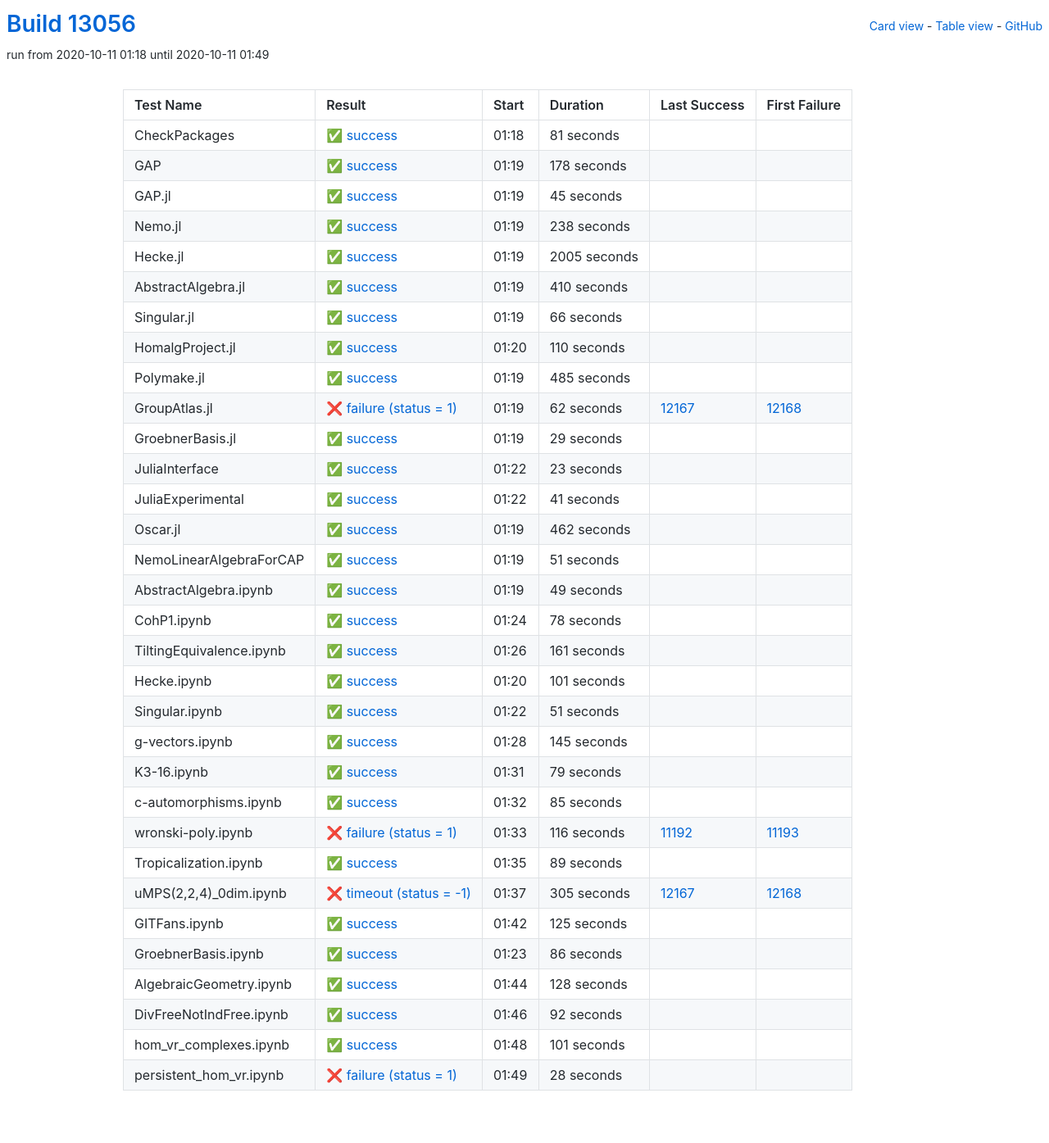
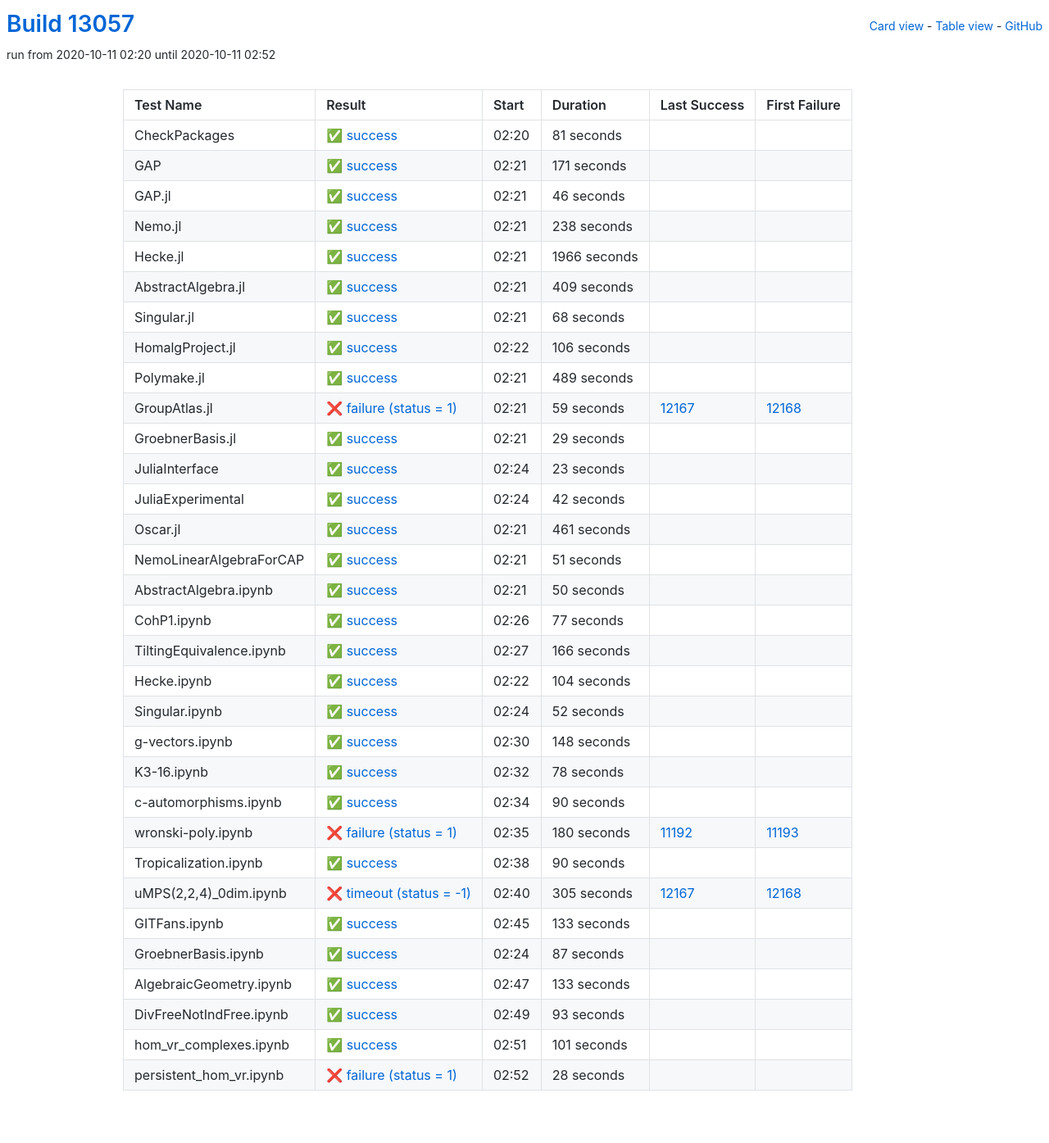
Before and after one commit to oscar-system/oscar-ci-status, a Jekyll site: the page built from table.html, in a window 1280 px wide. Shown: the whole page at 82% size. Built offline with Jekyll 4.4.1, drawn with Linux system fonts in a browser that asks for light colours.

Commit message:
Build #13057

```diff
--- a/_data/ci.yml
+++ b/_data/ci.yml
@@ -1,6 +1,6 @@
 ---
-build: 13056
-build_url: https://oscarci.mathematik.uni-kl.de/job/oscar/13056/
+build: 13057
+build_url: https://oscarci.mathematik.uni-kl.de/job/oscar/13057/
 job: oscar
 organization: oscar-system
 repo: oscar-ci-status
@@ -8,8 +8,8 @@ repourl: https://github.com/oscar-system/oscar-ci-status
 tests:
 - name: CheckPackages
   id: checkpackages
-  log: https://oscarci.mathematik.uni-kl.de/job/oscar/13056/artifact/logs/build-13056/CheckPackages.log
-  start: 2020-10-11 01:18
+  log: https://oscarci.mathematik.uni-kl.de/job/oscar/13057/artifact/logs/build-13057/CheckPackages.log
+  start: 2020-10-11 02:20
   success: true
   exitcode: 0
   status: success
@@ -20,32 +20,32 @@ tests:
   first_failure_url:
 - name: GAP
   id: gap
-  log: https://oscarci.mathematik.uni-kl.de/job/oscar/13056/artifact/logs/build-13056/GAP.log
-  start: 2020-10-11 01:19
+  log: https://oscarci.mathematik.uni-kl.de/job/oscar/13057/artifact/logs/build-13057/GAP.log
+  start: 2020-10-11 02:21
   success: true
   exitcode: 0
   status: success
-  duration: 178
+  duration: 171
   last_success: false
   last_success_url:
   first_failure: false
   first_failure_url:
 - name: GAP.jl
   id: gap-jl
-  log: https://oscarci.mathematik.uni-kl.de/job/oscar/13056/artifact/logs/build-13056/GAP.jl.log
-  start: 2020-10-11 01:19
+  log: https://oscarci.mathematik.uni-kl.de/job/oscar/13057/artifact/logs/build-13057/GAP.jl.log
+  start: 2020-10-11 02:21
   success: true
   exitcode: 0
   status: success
-  duration: 45
+  duration: 46
   last_success: false
   last_success_url:
   first_failure: false
   first_failure_url:
 - name: Nemo.jl
   id: nemo-jl
-  log: https://oscarci.mathematik.uni-kl.de/job/oscar/13056/artifact/logs/build-13056/Nemo.jl.log
-  start: 2020-10-11 01:19
+  log: https://oscarci.mathematik.uni-kl.de/job/oscar/13057/artifact/logs/build-13057/Nemo.jl.log
+  start: 2020-10-11 02:21
   success: true
   exitcode: 0
   status: success
@@ -56,80 +56,80 @@ tests:
   first_failure_url:
 - name: Hecke.jl
   id: hecke-jl
-  log: https://oscarci.mathematik.uni-kl.de/job/oscar/13056/artifact/logs/build-13056/Hecke.jl.log
-  start: 2020-10-11 01:19
+  log: https://oscarci.mathematik.uni-kl.de/job/oscar/13057/artifact/logs/build-13057/Hecke.jl.log
+  start: 2020-10-11 02:21
   success: true
   exitcode: 0
   status: success
-  duration: 2005
+  duration: 1966
   last_success: false
   last_success_url:
   first_failure: false
   first_failure_url:
 - name: AbstractAlgebra.jl
   id: abstractalgebra-jl
-  log: https://oscarci.mathematik.uni-kl.de/job/oscar/13056/artifact/logs/build-13056/AbstractAlgebra.jl.log
-  start: 2020-10-11 01:19
+  log: https://oscarci.mathematik.uni-kl.de/job/oscar/13057/artifact/logs/build-13057/AbstractAlgebra.jl.log
+  start: 2020-10-11 02:21
   success: true
   exitcode: 0
   status: success
-  duration: 410
+  duration: 409
   last_success: false
   last_success_url:
   first_failure: false
   first_failure_url:
 - name: Singular.jl
   id: singular-jl
-  log: https://oscarci.mathematik.uni-kl.de/job/oscar/13056/artifact/logs/build-13056/Singular.jl.log
-  start: 2020-10-11 01:19
+  log: https://oscarci.mathematik.uni-kl.de/job/oscar/13057/artifact/logs/build-13057/Singular.jl.log
+  start: 2020-10-11 02:21
   success: true
   exitcode: 0
   status: success
-  duration: 66
+  duration: 68
   last_success: false
   last_success_url:
   first_failure: false
   first_failure_url:
 - name: HomalgProject.jl
   id: homalgproject-jl
-  log: https://oscarci.mathematik.uni-kl.de/job/oscar/13056/artifact/logs/build-13056/HomalgProject.jl.log
-  start: 2020-10-11 01:20
+  log: https://oscarci.mathematik.uni-kl.de/job/oscar/13057/artifact/logs/build-13057/HomalgProject.jl.log
+  start: 2020-10-11 02:22
   success: true
   exitcode: 0
   status: success
-  duration: 110
+  duration: 106
   last_success: false
   last_success_url:
   first_failure: false
   first_failure_url:
 - name: Polymake.jl
   id: polymake-jl
-  log: https://oscarci.mathematik.uni-kl.de/job/oscar/13056/artifact/logs/build-13056/Polymake.jl.log
-  start: 2020-10-11 01:19
+  log: https://oscarci.mathematik.uni-kl.de/job/oscar/13057/artifact/logs/build-13057/Polymake.jl.log
+  start: 2020-10-11 02:21
   success: true
   exitcode: 0
   status: success
-  duration: 485
+  duration: 489
   last_success: false
   last_success_url:
   first_failure: false
   first_failure_url:
 - name: GroupAtlas.jl
   id: groupatlas-jl
-  log: https://oscarci.mathematik.uni-kl.de/job/oscar/13056/artifact/logs/build-13056/GroupAtlas.jl.log
-  start: 2020-10-11 01:19
+  log: https://oscarci.mathematik.uni-kl.de/job/oscar/13057/artifact/logs/build-13057/GroupAtlas.jl.log
+  start: 2020-10-11 02:21
   success: false
   exitcode: 1
   status: failure
-  duration: 62
+  duration: 59
   last_success: 12167
   last_success_url: https://oscarci.mathematik.uni-kl.de/job/oscar/12167/
   first_failure: 12168
   first_failure_url: https://oscarci.mathematik.uni-kl.de/job/oscar/12168/
 - name: GroebnerBasis.jl
   id: groebnerbasis-jl
-  log: https://oscarci.mathematik.uni-kl.de/job/oscar/13056/artifact/logs/build-13056/GroebnerBasis.jl.log
-  start: 2020-10-11 01:19
+  log: https://oscarci.mathematik.uni-kl.de/job/oscar/13057/artifact/logs/build-13057/GroebnerBasis.jl.log
+  start: 2020-10-11 02:21
   success: true
   exitcode: 0
   status: success
@@ -140,8 +140,8 @@ tests:
   first_failure_url:
 - name: JuliaInterface
   id: juliainterface
-  log: https://oscarci.mathematik.uni-kl.de/job/oscar/13056/artifact/logs/build-13056/JuliaInterface.log
-  start: 2020-10-11 01:22
+  log: https://oscarci.mathematik.uni-kl.de/job/oscar/13057/artifact/logs/build-13057/JuliaInterface.log
+  start: 2020-10-11 02:24
   success: true
   exitcode: 0
   status: success
@@ -152,32 +152,32 @@ tests:
   first_failure_url:
 - name: JuliaExperimental
   id: juliaexperimental
-  log: https://oscarci.mathematik.uni-kl.de/job/oscar/13056/artifact/logs/build-13056/JuliaExperimental.log
-  start: 2020-10-11 01:22
+  log: https://oscarci.mathematik.uni-kl.de/job/oscar/13057/artifact/logs/build-13057/JuliaExperimental.log
+  start: 2020-10-11 02:24
   success: true
   exitcode: 0
   status: success
-  duration: 41
+  duration: 42
   last_success: false
   last_success_url:
   first_failure: false
   first_failure_url:
 - name: Oscar.jl
   id: oscar-jl
-  log: https://oscarci.mathematik.uni-kl.de/job/oscar/13056/artifact/logs/build-13056/Oscar.jl.log
-  start: 2020-10-11 01:19
+  log: https://oscarci.mathematik.uni-kl.de/job/oscar/13057/artifact/logs/build-13057/Oscar.jl.log
+  start: 2020-10-11 02:21
   success: true
   exitcode: 0
   status: success
-  duration: 462
+  duration: 461
   last_success: false
   last_success_url:
   first_failure: false
   first_failure_url:
 - name: NemoLinearAlgebraForCAP
   id: nemolinearalgebraforcap
-  log: https://oscarci.mathematik.uni-kl.de/job/oscar/13056/artifact/logs/build-13056/NemoLinearAlgebraForCAP.log
-  start: 2020-10-11 01:19
+  log: https://oscarci.mathematik.uni-kl.de/job/oscar/13057/artifact/logs/build-13057/NemoLinearAlgebraForCAP.log
+  start: 2020-10-11 02:21
   success: true
   exitcode: 0
   status: success
@@ -188,20 +188,80 @@ tests:
   first_failure_url:
 - name: AbstractAlgebra.ipynb
   id: abstractalgebra-ipynb
-  log: https://oscarci.mathematik.uni-kl.de/job/oscar/13056/artifact/logs/build-13056/AbstractAlgebra.ipynb.log
-  start: 2020-10-11 01:19
+  log: https://oscarci.mathematik.uni-kl.de/job/oscar/13057/artifact/logs/build-13057/AbstractAlgebra.ipynb.log
+  start: 2020-10-11 02:21
   success: true
   exitcode: 0
   status: success
-  duration: 49
+  duration: 50
   last_success: false
   last_success_url:
   first_failure: false
   first_failure_url:
 - name: CohP1.ipynb
   id: cohp1-ipynb
-  log: https://oscarci.mathematik.uni-kl.de/job/oscar/13056/artifact/logs/build-13056/CohP1.ipynb.log
-  start: 2020-10-11 01:24
+  log: https://oscarci.mathematik.uni-kl.de/job/oscar/13057/artifact/logs/build-13057/CohP1.ipynb.log
+  start: 2020-10-11 02:26
+  success: true
+  exitcode: 0
+  status: success
+  duration: 77
+  last_success: false
+  last_success_url:
+  first_failure: false
+  first_failure_url:
+- name: TiltingEquivalence.ipynb
+  id: tiltingequivalence-ipynb
+  log: https://oscarci.mathematik.uni-kl.de/job/oscar/13057/artifact/logs/build-13057/TiltingEquivalence.ipynb.log
+  start: 2020-10-11 02:27
+  success: true
+  exitcode: 0
+  status: success
+  duration: 166
+  last_success: false
+  last_success_url:
+  first_failure: false
+  first_failure_url:
+- name: Hecke.ipynb
+  id: hecke-ipynb
+  log: https://oscarci.mathematik.uni-kl.de/job/oscar/13057/artifact/logs/build-13057/Hecke.ipynb.log
+  start: 2020-10-11 02:22
+  success: true
+  exitcode: 0
+  status: success
+  duration: 104
+  last_success: false
+  last_success_url:
+  first_failure: false
+  first_failure_url:
+- name: Singular.ipynb
+  id: singular-ipynb
+  log: https://oscarci.mathematik.uni-kl.de/job/oscar/13057/artifact/logs/build-13057/Singular.ipynb.log
+  start: 2020-10-11 02:24
+  success: true
+  exitcode: 0
+  status: success
+  duration: 52
+  last_success: false
+  last_success_url:
+  first_failure: false
+  first_failure_url:
+- name: g-vectors.ipynb
+  id: g-vectors-ipynb
+  log: https://oscarci.mathematik.uni-kl.de/job/oscar/13057/artifact/logs/build-13057/g-vectors.ipynb.log
+  start: 2020-10-11 02:30
+  success: true
+  exitcode: 0
+  status: success
+  duration: 148
+  last_success: false
+  last_success_url:
+  first_failure: false
+  first_failure_url:
+- name: K3-16.ipynb
+  id: k3-16-ipynb
+  log: https://oscarci.mathematik.uni-kl.de/job/oscar/13057/artifact/logs/build-13057/K3-16.ipynb.log
+  start: 2020-10-11 02:32
   success: true
   exitcode: 0
   status: success
@@ -210,106 +270,46 @@ tests:
   last_success_url:
   first_failure: false
   first_failure_url:
-- name: TiltingEquivalence.ipynb
-  id: tiltingequivalence-ipynb
-  log: https://oscarci.mathematik.uni-kl.de/job/oscar/13056/artifact/logs/build-13056/TiltingEquivalence.ipynb.log
-  start: 2020-10-11 01:26
+- name: c-automorphisms.ipynb
+  id: c-automorphisms-ipynb
+  log: https://oscarci.mathematik.uni-kl.de/job/oscar/13057/artifact/logs/build-13057/c-automorphisms.ipynb.log
+  start: 2020-10-11 02:34
   success: true
   exitcode: 0
   status: success
-  duration: 161
-  last_success: false
-  last_success_url:
-  first_failure: false
-  first_failure_url:
-- name: Hecke.ipynb
-  id: hecke-ipynb
-  log: https://oscarci.mathematik.uni-kl.de/job/oscar/13056/artifact/logs/build-13056/Hecke.ipynb.log
-  start: 2020-10-11 01:20
-  success: true
-  exitcode: 0
-  status: success
-  duration: 101
-  last_success: false
-  last_success_url:
-  first_failure: false
-  first_failure_url:
-- name: Singular.ipynb
-  id: singular-ipynb
-  log: https://oscarci.mathematik.uni-kl.de/job/oscar/13056/artifact/logs/build-13056/Singular.ipynb.log
-  start: 2020-10-11 01:22
-  success: true
-  exitcode: 0
-  status: success
-  duration: 51
-  last_success: false
-  last_success_url:
-  first_failure: false
-  first_failure_url:
-- name: g-vectors.ipynb
-  id: g-vectors-ipynb
-  log: https://oscarci.mathematik.uni-kl.de/job/oscar/13056/artifact/logs/build-13056/g-vectors.ipynb.log
-  start: 2020-10-11 01:28
-  success: true
-  exitcode: 0
-  status: success
-  duration: 145
-  last_success: false
-  last_success_url:
-  first_failure: false
-  first_failure_url:
-- name: K3-16.ipynb
-  id: k3-16-ipynb
-  log: https://oscarci.mathematik.uni-kl.de/job/oscar/13056/artifact/logs/build-13056/K3-16.ipynb.log
-  start: 2020-10-11 01:31
-  success: true
-  exitcode: 0
-  status: success
-  duration: 79
-  last_success: false
-  last_success_url:
-  first_failure: false
-  first_failure_url:
-- name: c-automorphisms.ipynb
-  id: c-automorphisms-ipynb
-  log: https://oscarci.mathematik.uni-kl.de/job/oscar/13056/artifact/logs/build-13056/c-automorphisms.ipynb.log
-  start: 2020-10-11 01:32
-  success: true
-  exitcode: 0
-  status: success
-  duration: 85
+  duration: 90
   last_success: false
   last_success_url:
   first_failure: false
   first_failure_url:
 - name: wronski-poly.ipynb
   id: wronski-poly-ipynb
-  log: https://oscarci.mathematik.uni-kl.de/job/oscar/13056/artifact/logs/build-13056/wronski-poly.ipynb.log
-  start: 2020-10-11 01:33
+  log: https://oscarci.mathematik.uni-kl.de/job/oscar/13057/artifact/logs/build-13057/wronski-poly.ipynb.log
+  start: 2020-10-11 02:35
   success: false
   exitcode: 1
   status: failure
-  duration: 116
+  duration: 180
   last_success: 11192
   last_success_url: https://oscarci.mathematik.uni-kl.de/job/oscar/11192/
   first_failure: 11193
   first_failure_url: https://oscarci.mathematik.uni-kl.de/job/oscar/11193/
 - name: Tropicalization.ipynb
   id: tropicalization-ipynb
-  log: https://oscarci.mathematik.uni-kl.de/job/oscar/13056/artifact/logs/build-13056/Tropicalization.ipynb.log
-  start: 2020-10-11 01:35
+  log: https://oscarci.mathematik.uni-kl.de/job/oscar/13057/artifact/logs/build-13057/Tropicalization.ipynb.log
+  start: 2020-10-11 02:38
   success: true
   exitcode: 0
   status: success
-  duration: 89
+  duration: 90
   last_success: false
   last_success_url:
   first_failure: false
   first_failure_url:
 - name: uMPS(2,2,4)_0dim.ipynb
   id: umps-2-2-4-0dim-ipynb
-  log: https://oscarci.mathematik.uni-kl.de/job/oscar/13056/artifact/logs/build-13056/uMPS-2-2-4-_0dim.ipynb.log
-  start: 2020-10-11 01:37
+  log: https://oscarci.mathematik.uni-kl.de/job/oscar/13057/artifact/logs/build-13057/uMPS-2-2-4-_0dim.ipynb.log
+  start: 2020-10-11 02:40
   success: false
   exitcode: -1
   status: timeout
@@ -320,56 +320,56 @@ tests:
   first_failure_url: https://oscarci.mathematik.uni-kl.de/job/oscar/12168/
 - name: GITFans.ipynb
   id: gitfans-ipynb
-  log: https://oscarci.mathematik.uni-kl.de/job/oscar/13056/artifact/logs/build-13056/GITFans.ipynb.log
-  start: 2020-10-11 01:42
+  log: https://oscarci.mathematik.uni-kl.de/job/oscar/13057/artifact/logs/build-13057/GITFans.ipynb.log
+  start: 2020-10-11 02:45
   success: true
   exitcode: 0
   status: success
-  duration: 125
+  duration: 133
   last_success: false
   last_success_url:
   first_failure: false
   first_failure_url:
 - name: GroebnerBasis.ipynb
   id: groebnerbasis-ipynb
-  log: https://oscarci.mathematik.uni-kl.de/job/oscar/13056/artifact/logs/build-13056/GroebnerBasis.ipynb.log
-  start: 2020-10-11 01:23
+  log: https://oscarci.mathematik.uni-kl.de/job/oscar/13057/artifact/logs/build-13057/GroebnerBasis.ipynb.log
+  start: 2020-10-11 02:24
   success: true
   exitcode: 0
   status: success
-  duration: 86
+  duration: 87
   last_success: false
   last_success_url:
   first_failure: false
   first_failure_url:
 - name: AlgebraicGeometry.ipynb
   id: algebraicgeometry-ipynb
-  log: https://oscarci.mathematik.uni-kl.de/job/oscar/13056/artifact/logs/build-13056/AlgebraicGeometry.ipynb.log
-  start: 2020-10-11 01:44
+  log: https://oscarci.mathematik.uni-kl.de/job/oscar/13057/artifact/logs/build-13057/AlgebraicGeometry.ipynb.log
+  start: 2020-10-11 02:47
   success: true
   exitcode: 0
   status: success
-  duration: 128
+  duration: 133
   last_success: false
   last_success_url:
   first_failure: false
   first_failure_url:
 - name: DivFreeNotIndFree.ipynb
   id: divfreenotindfree-ipynb
-  log: https://oscarci.mathematik.uni-kl.de/job/oscar/13056/artifact/logs/build-13056/DivFreeNotIndFree.ipynb.log
-  start: 2020-10-11 01:46
+  log: https://oscarci.mathematik.uni-kl.de/job/oscar/13057/artifact/logs/build-13057/DivFreeNotIndFree.ipynb.log
+  start: 2020-10-11 02:49
   success: true
   exitcode: 0
   status: success
-  duration: 92
+  duration: 93
   last_success: false
   last_success_url:
   first_failure: false
   first_failure_url:
 - name: hom_vr_complexes.ipynb
   id: hom-vr-complexes-ipynb
-  log: https://oscarci.mathematik.uni-kl.de/job/oscar/13056/artifact/logs/build-13056/hom_vr_complexes.ipynb.log
-  start: 2020-10-11 01:48
+  log: https://oscarci.mathematik.uni-kl.de/job/oscar/13057/artifact/logs/build-13057/hom_vr_complexes.ipynb.log
+  start: 2020-10-11 02:51
   success: true
   exitcode: 0
   status: success
@@ -380,8 +380,8 @@ tests:
   first_failure_url:
 - name: persistent_hom_vr.ipynb
   id: persistent-hom-vr-ipynb
-  log: https://oscarci.mathematik.uni-kl.de/job/oscar/13056/artifact/logs/build-13056/persistent_hom_vr.ipynb.log
-  start: 2020-10-11 01:49
+  log: https://oscarci.mathematik.uni-kl.de/job/oscar/13057/artifact/logs/build-13057/persistent_hom_vr.ipynb.log
+  start: 2020-10-11 02:52
   success: false
   exitcode: 1
   status: failure
```
Also changed, not shown: README.md.
